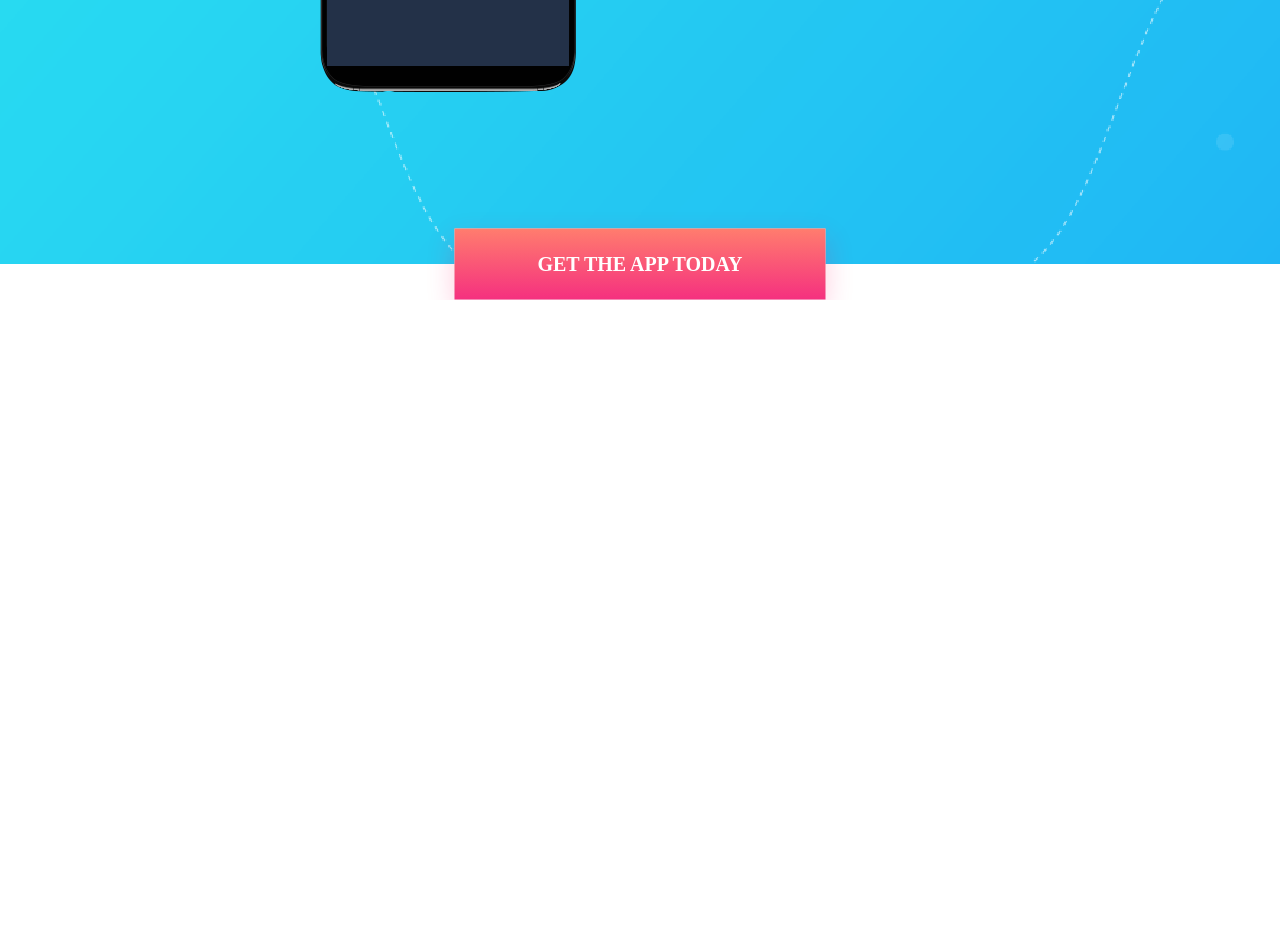
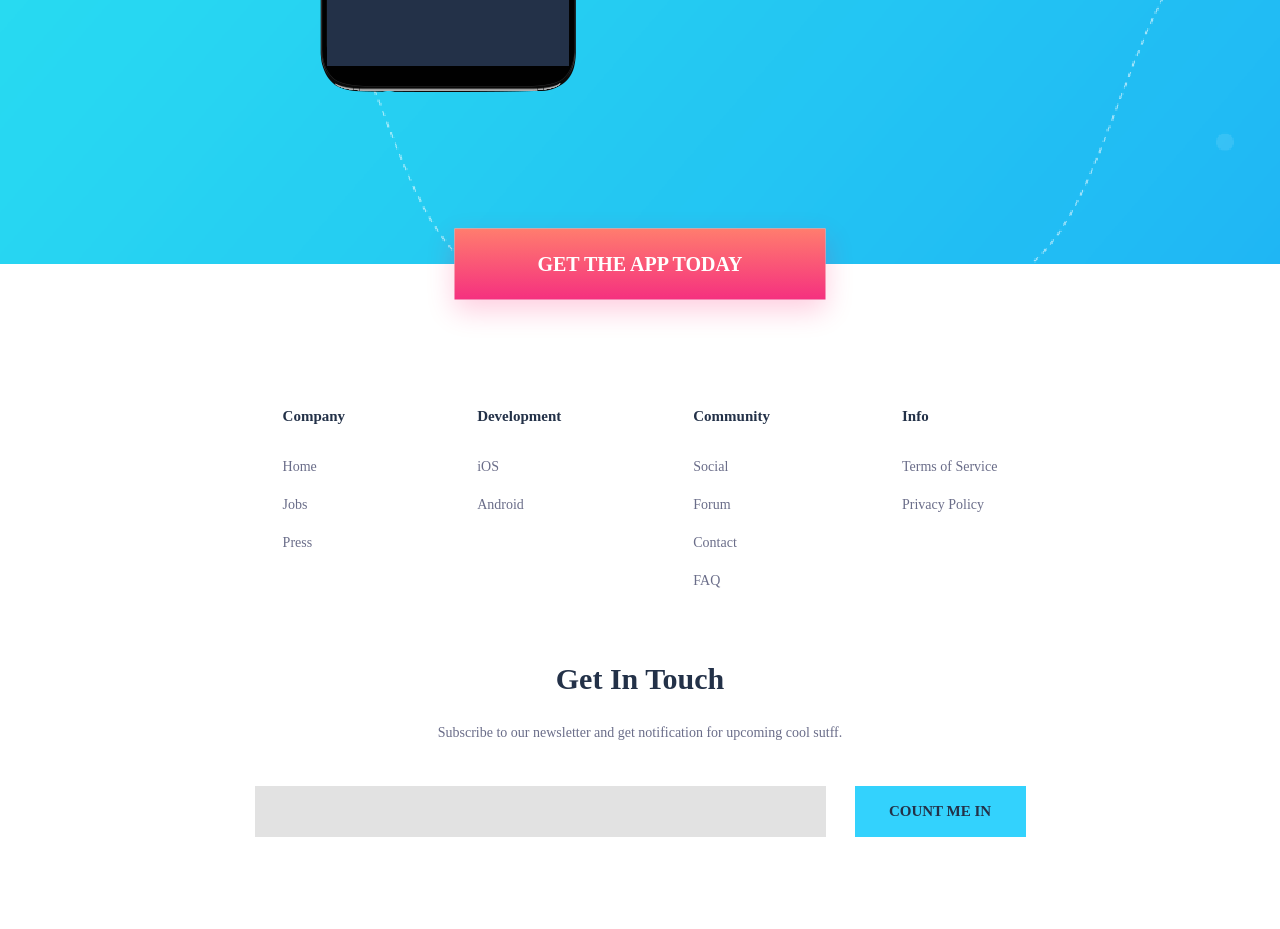
Before and after one commit to Sami-20s/Vibo-Landing-Page_GraphBerry, a plain HTML site: page index.html in a window 1280 px wide. Shown: the part 3939-4868 px from the top of the page. Before the commit the page ends 4239 px from the top, so only its background shows below. Drawn offline with Linux system fonts and the light colour scheme.

Commit message:
footer added

```diff
--- /dev/null
+++ b/Sass/footer/_footer.scss
@@ -0,0 +1,73 @@
+footer {
+    .footer__wrapper {
+        position: relative;
+        display: flex;
+        width: 100%;
+        height: 665px;
+        background-color: $white;
+        z-index: -1;
+        flex-direction: column;
+        justify-content: flex-start;
+        align-items: center;
+        padding-top: 144px;
+        &__links {
+            display: flex;
+            div {
+                &:not(:last-child) {
+                    margin-right: 132px;
+                }
+                ul li {
+                    list-style: none;
+                    &:first-child {
+                        margin-bottom: 32px;
+                        @include par(15px, 700, $darkBlue);
+                        text-decoration: none;
+                    }
+                    &:not(:first-child) {
+                        margin-bottom: 20px;
+                        a {
+                            @include par(14px, 400, $lightBlue);
+                            cursor: pointer;
+                            text-decoration: none;
+                        }
+                    }
+                }
+            }
+        }
+        &__paragraph {
+            display: flex;
+            flex-direction: column;
+            align-items: center;
+            margin-top: 40px;
+            h3 {
+                @include par(30px, 600, $darkBlue);
+                text-align: center;
+                line-height: 2;
+                margin-bottom: 10px;
+            }
+            p {
+                @include par(14px, 400, $lightBlue);
+                text-align: center;
+                line-height: 1.946;
+            }
+        }
+        &__submit {
+            margin-top: 40px;
+            input {
+                width: 571px;
+                height: 51px;
+                background-color: rgb(226, 226, 226);
+                border: none;
+                margin-right: 25px;
+            }
+            button {
+                @include par(15px, 600, $darkBlue);
+                width: 171px;
+                height: 51px;
+                border: none;
+                background-color: rgb(51, 210, 253);
+                outline: none;
+            }
+        }
+    }
+}
--- a/Sass/style.scss
+++ b/Sass/style.scss
@@ -15,3 +15,4 @@ html {
 @import "./about/about-1";
 @import "./about/about-2";
 @import "./app/app";
+@import "./footer/footer";
--- a/index.html
+++ b/index.html
@@ -176,7 +176,51 @@
                 <button>GET THE APP TODAY</button>
             </section>
         </article>
-        <footer></footer>
+        <footer>
+            <div class="footer__wrapper">
+                <div class="footer__wrapper__links">
+                    <div>
+                        <ul>
+                            <li>Company</li>
+                            <li><a href="#">Home</a></li>
+                            <li><a href="#">Jobs</a></li>
+                            <li><a href="#">Press</a></li>
+                        </ul>
+                    </div>
+                    <div>
+                        <ul>
+                            <li>Development</li>
+                            <li><a href="#">iOS</a></li>
+                            <li><a href="#">Android</a></li>
+                        </ul>
+                    </div>
+                    <div>
+                        <ul>
+                            <li>Community</li>
+                            <li><a href="#">Social</a></li>
+                            <li><a href="#">Forum</a></li>
+                            <li><a href="#">Contact</a></li>
+                            <li><a href="#">FAQ</a></li>
+                        </ul>
+                    </div>
+                    <div>
+                        <ul>
+                            <li>Info</li>
+                            <li><a href="#">Terms of Service</a></li>
+                            <li><a href="#">Privacy Policy</a></li>
+                        </ul>
+                    </div>
+                </div>
+                <div class="footer__wrapper__paragraph">
+                    <h3>Get In Touch</h3>
+                    <p>Subscribe to our newsletter and get notification for upcoming cool sutff.</p>
+                </div>
+                <div class="footer__wrapper__submit">
+                    <input type="text" name="" id="" />
+                    <button>COUNT ME IN</button>
+                </div>
+            </div>
+        </footer>
         <script src="js/main.js"></script>
     </body>
 </html>
```
Also changed, not shown: style/style.css, 1 other file.
